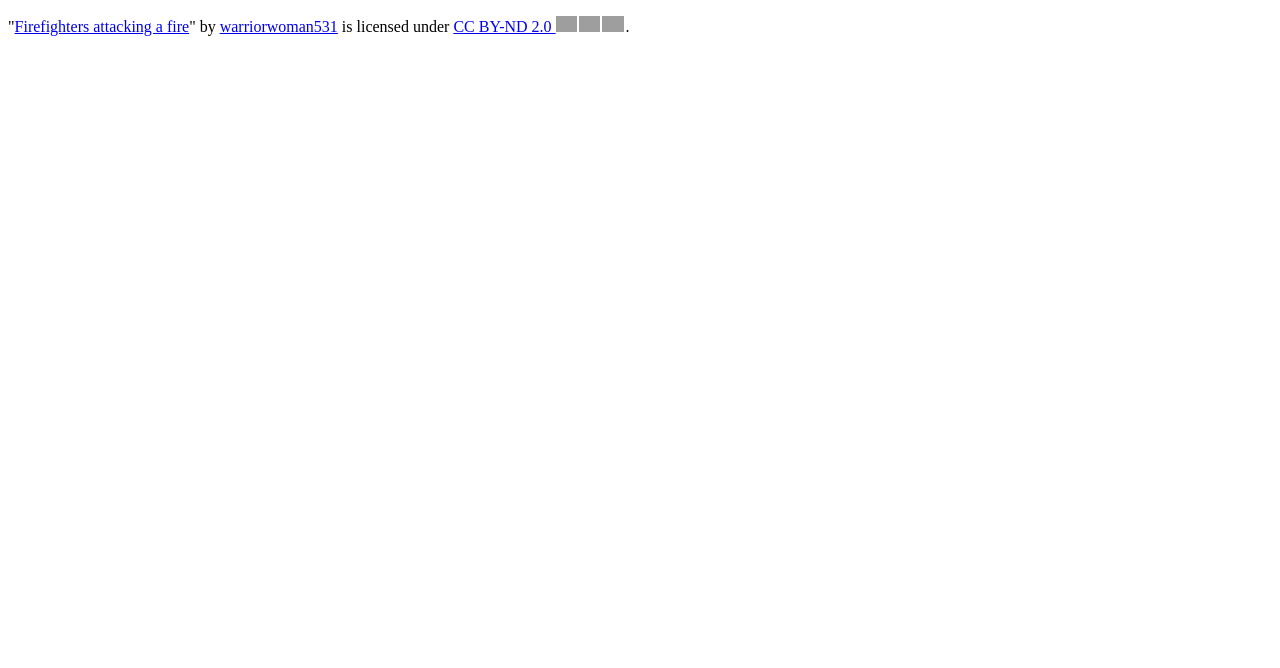
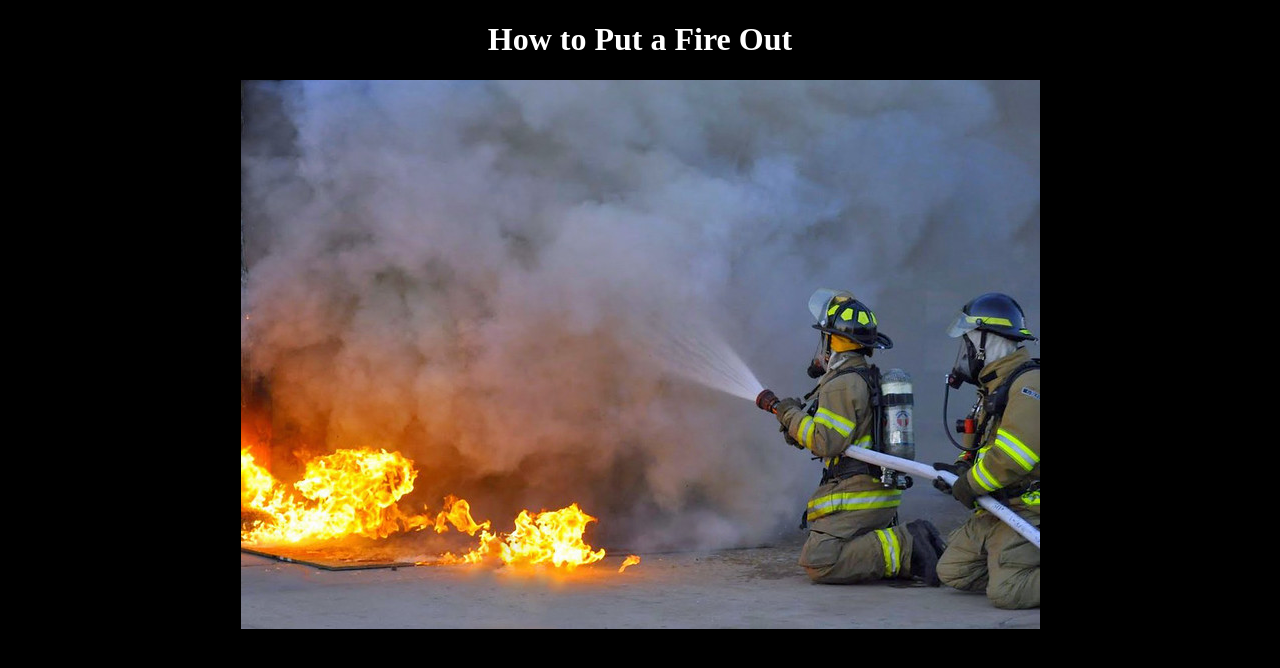
Before and after one commit to Calerid/the_odin_projects, a plain HTML site: page Recipe for Success/pages/fire_out.html in a window 1280 px wide. Drawn offline with Linux system fonts and the light colour scheme; grey boxes are pictures that could not be loaded.

Commit message:
Fix fire_out.html attributes
Fixed several attributes/tags in this html file so that they properly linked to an image and the css file.

```diff
--- a/Recipe for Success/pages/fire_out.html
+++ b/Recipe for Success/pages/fire_out.html
@@ -3,11 +3,12 @@
 <head>
     <meta charset="UTF-8">
     <meta name="viewport" content="width=device-width, initial-scale=1.0">
+    <link rel="stylesheet" href="../styles/style.css">
     <title>Fire Out</title>
 </head>
 <body>
-    <p class="attribution">"<a target="_blank" rel="noopener noreferrer" href="https://www.flickr.com/photos/59429971@N06/5443359455">Firefighters attacking a fire</a>" by <a target="_blank" rel="noopener noreferrer" href="https://www.flickr.com/photos/59429971@N06">warriorwoman531</a> is licensed under <a target="_blank" rel="noopener noreferrer" href="https://creativecommons.org/licenses/by-nd/2.0/?ref=openverse">CC BY-ND 2.0 <img src="https://mirrors.creativecommons.org/presskit/icons/cc.svg" style="height: 1em; margin-right: 0.125em; display: inline;"></img><img src="https://mirrors.creativecommons.org/presskit/icons/by.svg" style="height: 1em; margin-right: 0.125em; display: inline;"></img><img src="https://mirrors.creativecommons.org/presskit/icons/nd.svg" style="height: 1em; margin-right: 0.125em; display: inline;"></img></a>. </p>
-
+    <h1>How to Put a Fire Out</h1>
+    <img src="../images/fire_recipe.jpg" alt="">
 
 
 </body>
```
